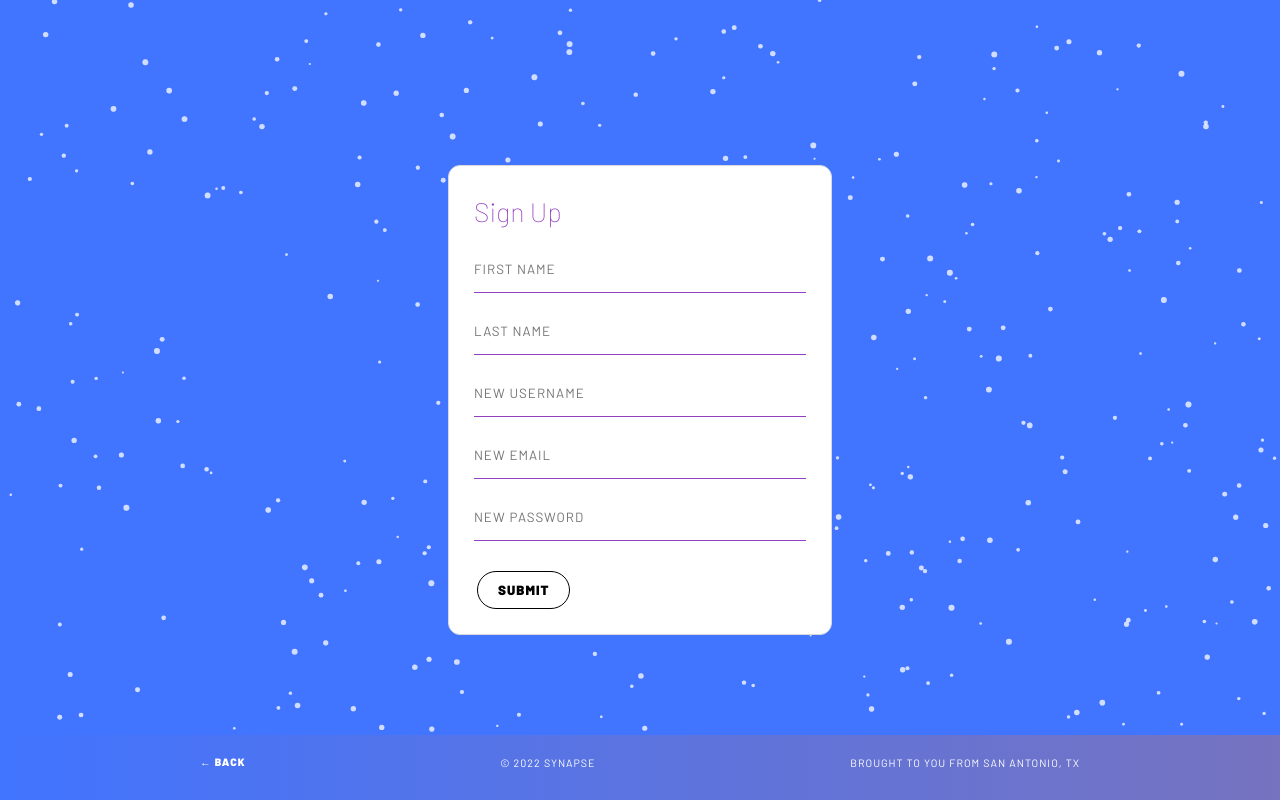
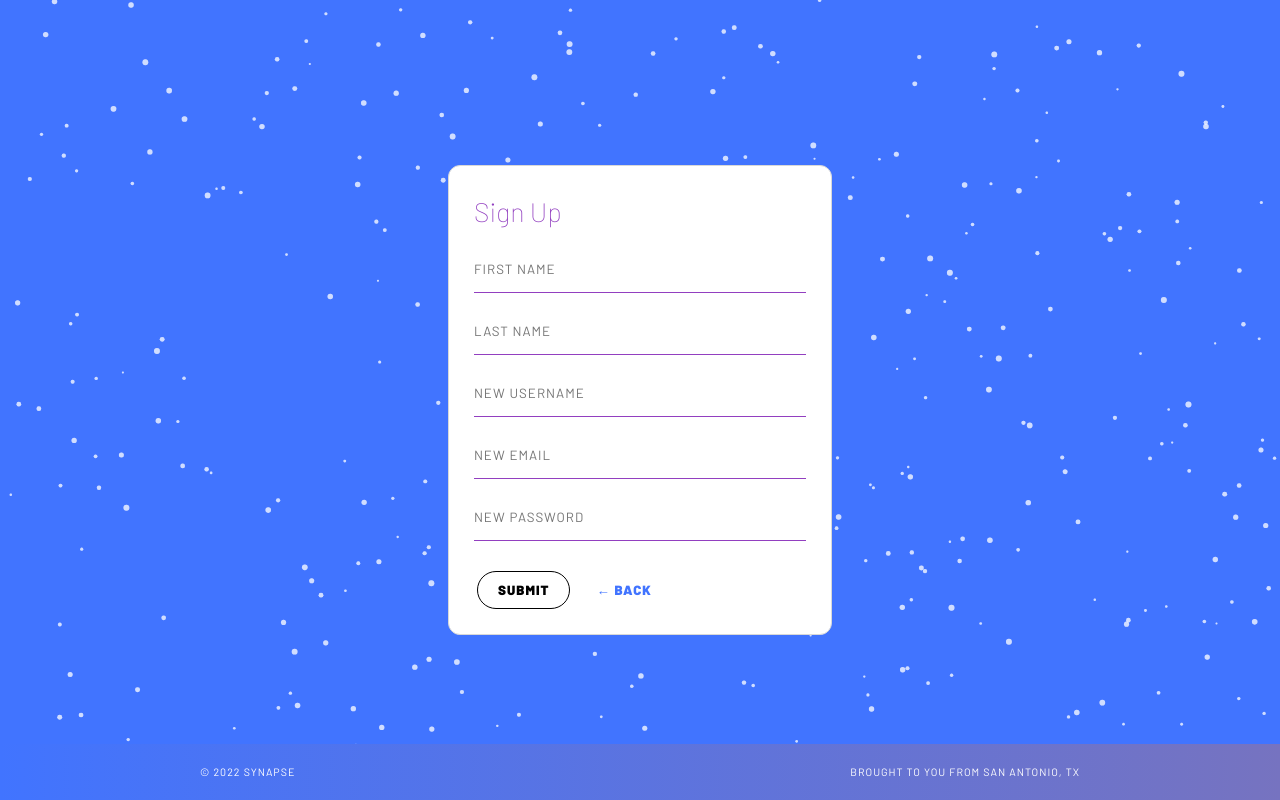
Before and after one commit to Blake-design/learning-tree, a React (Create React App) app in the folder client/: page /signup in a window 1280 px wide. Built offline with nearby package versions, Linux system fonts and the light colour scheme.

Commit message:
Moved 'back' button out of footer component and into login/signup forms

```diff
--- a/client/public/index.html
+++ b/client/public/index.html
@@ -26,6 +26,7 @@
     -->
     <link rel="stylesheet" href="https://fonts.googleapis.com/css2?family=Barlow:wght@100;400;600;900&display=swap">
     <link rel="stylesheet" href="https://cdn.jsdelivr.net/npm/bulma@0.9.3/css/bulma.min.css">
+    <!-- <link rel="stylesheet" href="../src/App.css"> -->
     <title>Synapse - Pathways to Learning</title>
   </head>
   <body>
--- a/client/src/App.css
+++ b/client/src/App.css
@@ -145,23 +145,33 @@ button {
   margin-top: 30px;
 }
 
+.form-back-btn {
+  color: #4174ff;
+  border: none;
+}
+
 header {
   /* display: flex;
   justify-content: space-between;
-  padding: 20px; */
-  /* padding-left: 200px;
+  padding: 20px;
+  padding-left: 200px;
   padding-right: 200px; */
   border-bottom: 1px solid rgb(216, 216, 216)
 }
 
-header h3 {
+header h1 {
+  font-weight: 900;
+  margin-left: 10px;
+}
+
+/* header h3 {
   display: inline;
   font-size: 16pt;
   font-weight: 600;
   letter-spacing: .5pt;
   color: #4174ff;
   margin-right: 30px;
-}
+} */
 
 .header-btn {
   display: inline;
--- a/client/src/components/Footer/index.js
+++ b/client/src/components/Footer/index.js
@@ -8,14 +8,14 @@ const Footer = () => {
   return (
     <footer>
       {/* <div className="container text-center mb-5"> */}
-        {location.pathname !== "/" && (
+        {/* {location.pathname !== "/" && (
           <button
             className="btn btn-dark mb-3"
             onClick={() => navigate(-1)}
           >
             &larr; BACK
           </button>
-        )}
+        )} */}
         <p>&copy; {new Date().getFullYear()} SYNAPSE</p>
         <p>BROUGHT TO YOU FROM SAN ANTONIO, TX</p>
     </footer>
--- a/client/src/components/Header/index.js
+++ b/client/src/components/Header/index.js
@@ -1,6 +1,6 @@
 import React, { useState } from "react";
 import { Link, useNavigate } from "react-router-dom";
-import "../../App.css";
+// import "../../App.css";
 import Auth from "../../utils/auth";
 // import "./header.css";
 import synapseLogo from "../../assets/synapselogo-01.png";
@@ -41,7 +41,7 @@ const Header = () => {
 
   return (
     <header>
-      <nav className="navbar" role="navigation" aria-label="main navigation">
+      <nav className="navbar is-expanded" role="navigation" aria-label="main navigation">
 
         <div className="navbar-brand">
           <a className="navbar-item" onClick={() => navigate("/me")}>
--- a/client/src/pages/Login.js
+++ b/client/src/pages/Login.js
@@ -3,7 +3,7 @@ import React, { useState } from "react";
 // Import our action
 
 import { useUser } from "../utils/UserContext";
-import { Navigate } from "react-router-dom";
+import { Navigate, useNavigate, useLocation } from "react-router-dom";
 import { useMutation, useQuery } from "@apollo/client";
 import { LOGIN_USER } from "../utils/mutations";
 
@@ -14,6 +14,9 @@ import particlesConfig from "../config/configParticles.js";
 import Auth from "../utils/auth";
 
 const Login = (props) => {
+  const location = useLocation();
+  const navigate = useNavigate();
+
   const particlesInit = (main) => {};
   const particlesLoaded = (container) => {};
 
@@ -87,6 +90,14 @@ const Login = (props) => {
             >
               SUBMIT
             </button>
+            {location.pathname !== "/" && (
+              <button
+                className="form-back-btn"
+                onClick={() => navigate(-1)}
+              >
+                &larr; BACK
+              </button>
+            )}
           </form>
         )}
 
--- a/client/src/pages/Signup.js
+++ b/client/src/pages/Signup.js
@@ -1,5 +1,5 @@
 import React, { useState } from "react";
-import { Navigate } from "react-router-dom";
+import { Navigate, useNavigate, useLocation } from "react-router-dom";
 
 import { useMutation } from "@apollo/client";
 import { ADD_USER } from "../utils/mutations";
@@ -11,6 +11,9 @@ import particlesConfig from "../config/configParticles.js";
 import Auth from "../utils/auth";
 
 const Signup = () => {
+  const location = useLocation();
+  const navigate = useNavigate();
+
   const particlesInit = (main) => {};
   const particlesLoaded = (container) => {};
 
@@ -124,6 +127,14 @@ const Signup = () => {
             >
               SUBMIT
             </button>
+            {location.pathname !== "/" && (
+              <button
+                className="form-back-btn"
+                onClick={() => navigate(-1)}
+              >
+                &larr; BACK
+              </button>
+            )}
           </form>
         )}
 
```
